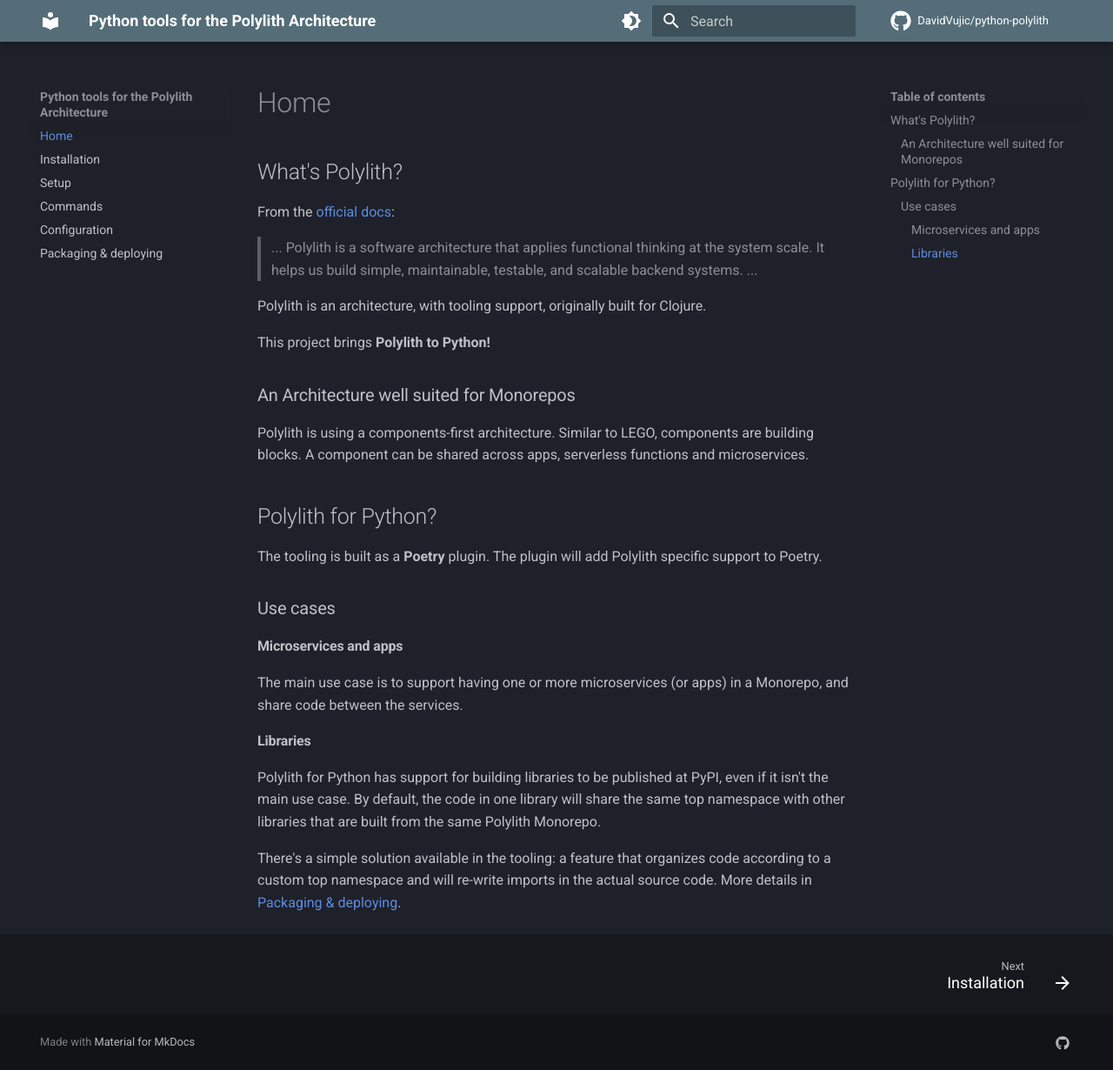
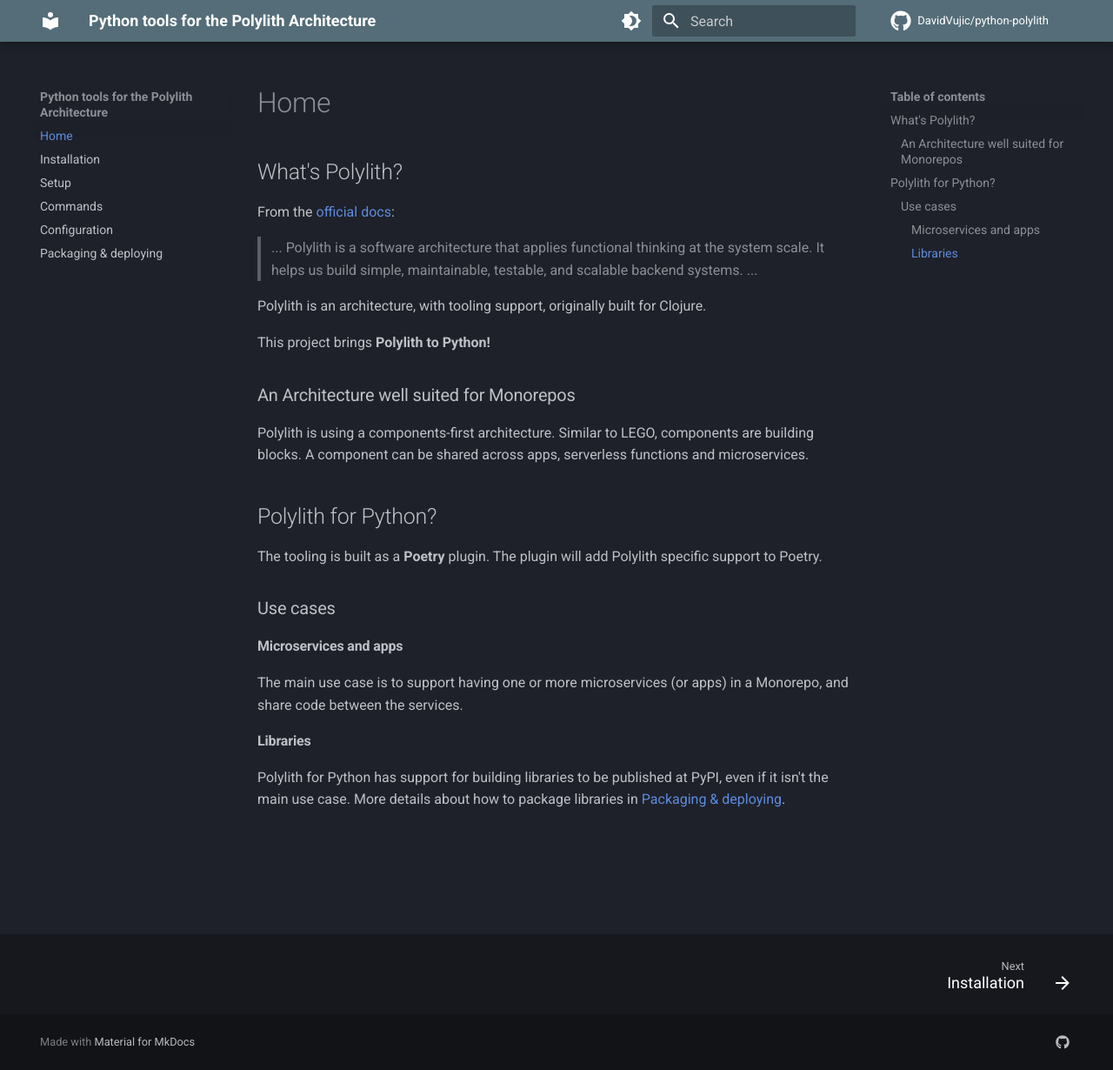
Before and after one commit to DavidVujic/python-polylith-docs, an MkDocs documentation site: the page built from docs/index.md, in a window 1280 px wide and 1230 px high. Shown: the whole window at 87% size. Built offline with MkDocs 1.6.1 and Material for MkDocs 9.7.7, drawn with Linux system fonts in a browser that asks for light colours; comment, search, counter and statistics services are not loaded.

Commit message:
add packaging and deploying

```diff
--- a/docs/index.md
+++ b/docs/index.md
@@ -24,9 +24,4 @@
 
 #### Libraries
 Polylith for Python has support for building libraries to be published at PyPI, even if it isn't the main use case.
-By default, the code in one library will share the same top namespace with other libraries that are
-built from the same Polylith Monorepo.
-
-There's a simple solution available in the tooling: a feature that organizes code according to
-a custom top namespace and will re-write imports in the actual source code.
-More details in [Packaging & deploying](deployment.md).
+More details about how to package libraries in [Packaging & deploying](deployment.md).
```
